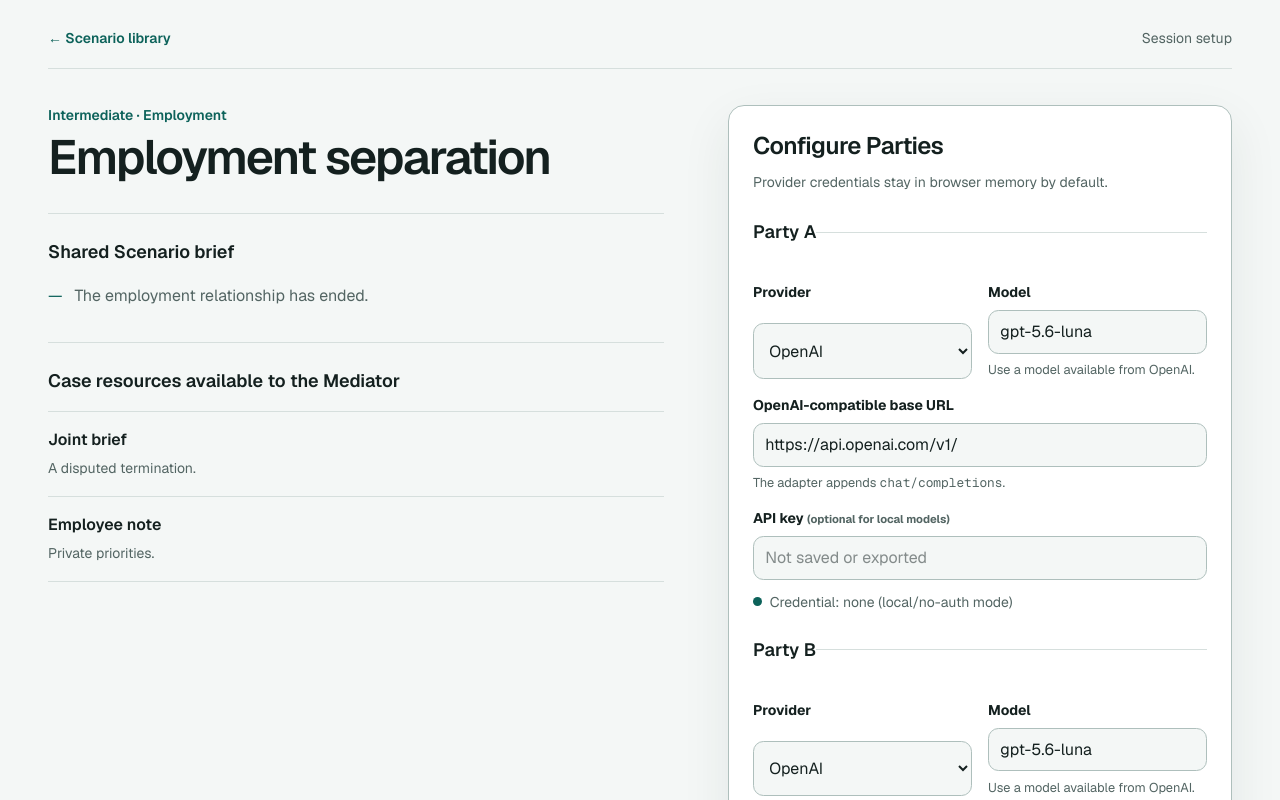
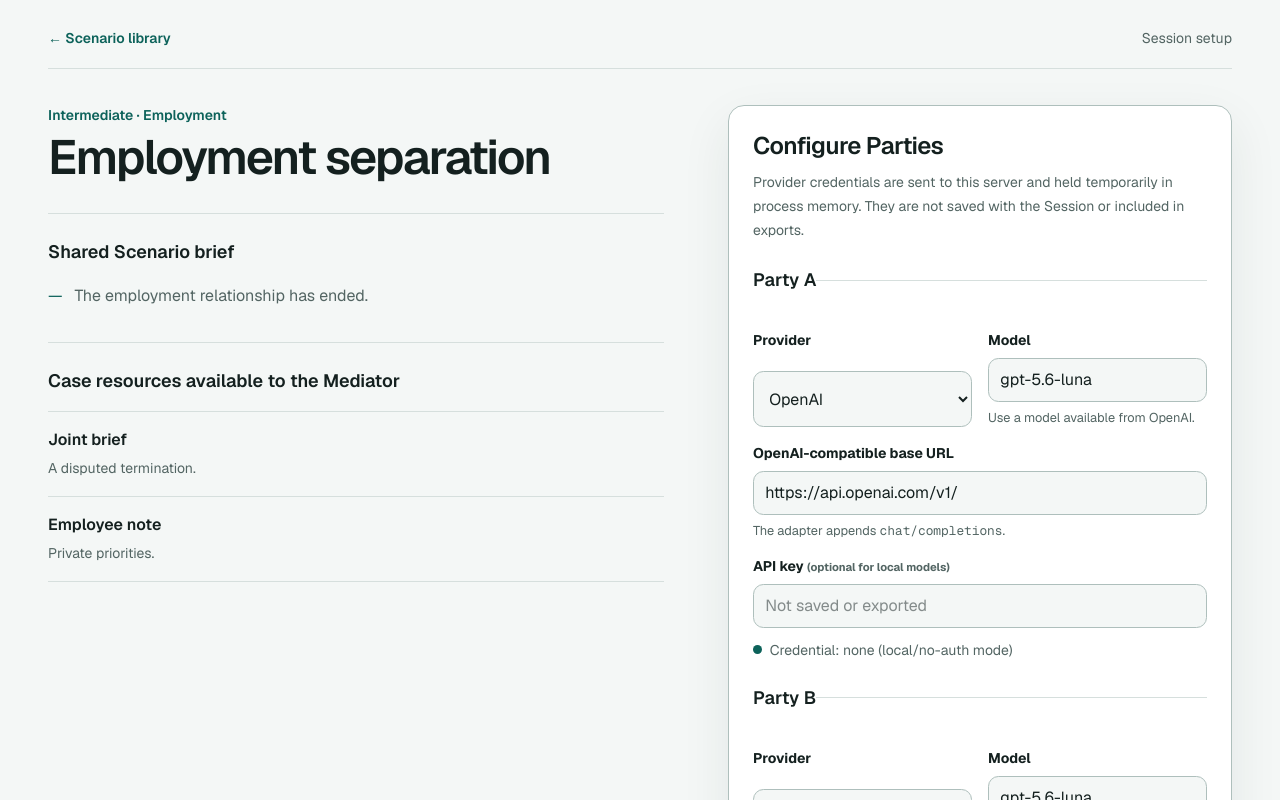
Before and after one commit to nacmonad/mediation-trainer, a Next.js app in the folder app/: page /scenarios/employment in a window 1280 px wide. Shown: the top 800 px of the page. Built offline with nearby package versions, Linux system fonts and the light colour scheme.

Commit message:
docs: propose paid SaaS launch strategy

```diff
--- a/app/app/scenarios/[slug]/party-setup.tsx
+++ b/app/app/scenarios/[slug]/party-setup.tsx
@@ -84,7 +84,7 @@ export function PartySetup({ scenarioSlug }: { scenarioSlug: string }) {
   return (
     <aside className="self-start rounded-2xl border border-[var(--line-strong)] bg-[var(--panel)] p-6 shadow-[0_18px_50px_rgba(15,45,42,.08)] lg:sticky lg:top-7">
       <h2 className="text-2xl font-semibold tracking-tight">Configure Parties</h2>
-      <p className="mt-2 text-sm leading-6 text-[var(--muted)]">Provider credentials stay in browser memory by default.</p>
+      <p className="mt-2 text-sm leading-6 text-[var(--muted)]">Provider credentials are sent to this server and held temporarily in process memory. They are not saved with the Session or included in exports.</p>
       <div className="mt-6 space-y-6">
         <SeatFields party="A" config={configA} apiKey={apiKeyA} setApiKey={setApiKeyA} setConfig={setConfigA} />
         <SeatFields party="B" config={configB} apiKey={apiKeyB} setApiKey={setApiKeyB} setConfig={setConfigB} />
```
Also changed, not shown: 2 other files (tests, documents, lock files or other folders).
